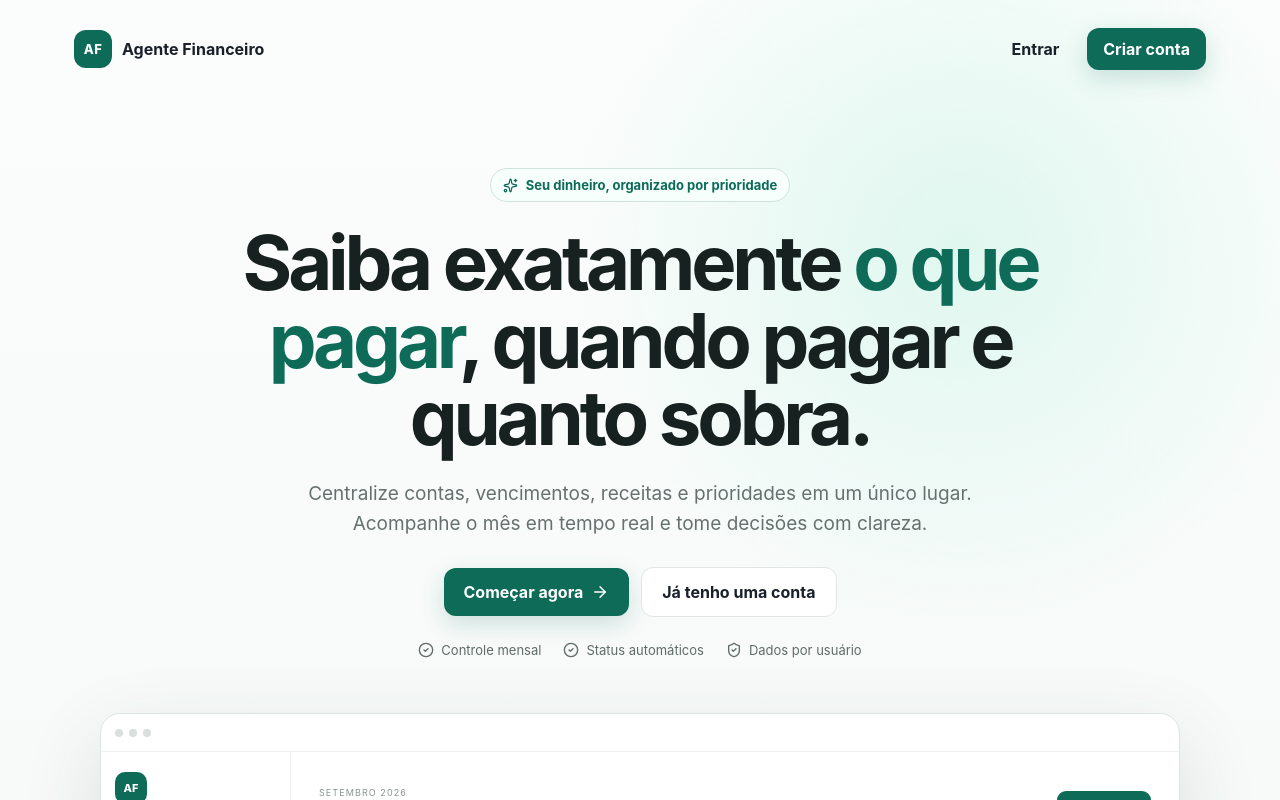
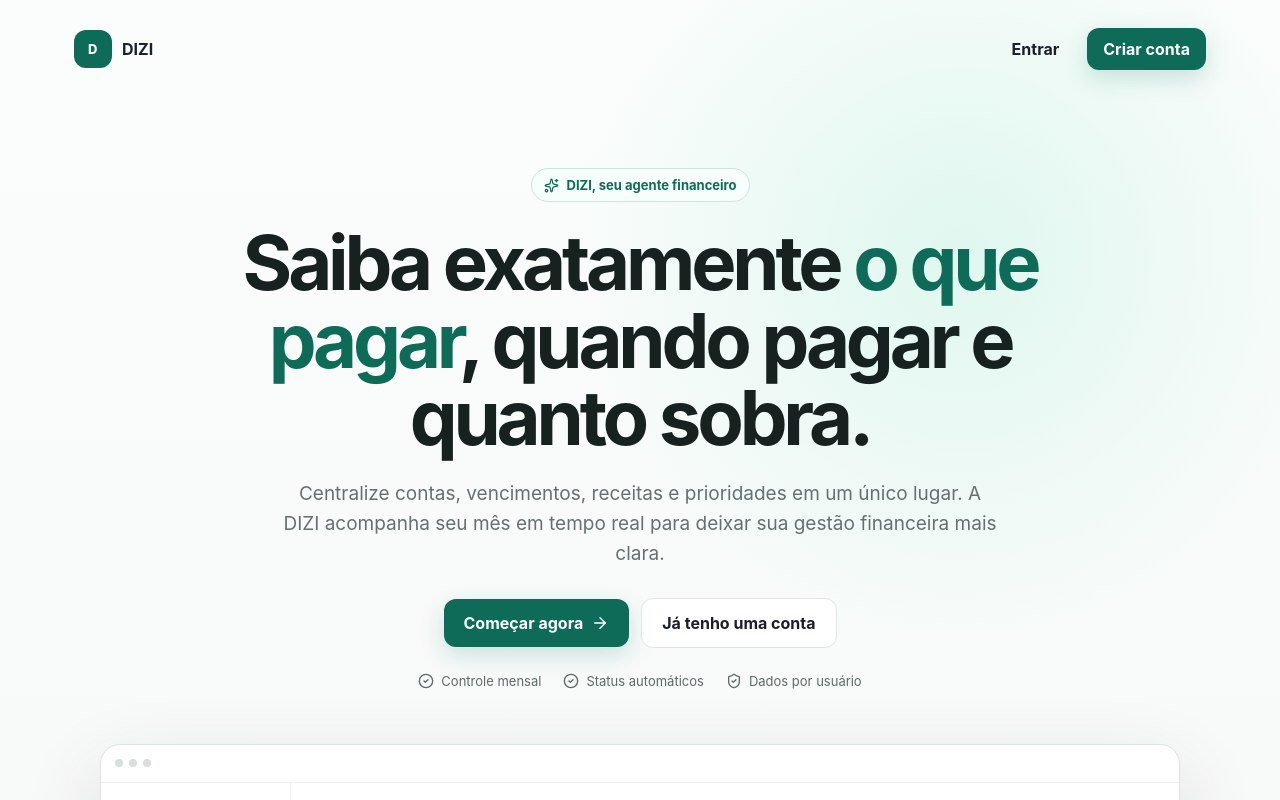
Before and after one commit to ceciliapedrosa/Agente-Financeiro, a Next.js app in the folder agente-financeiro/: page / in a window 1280 px wide. Shown: the top 800 px of the page. Built offline with nearby package versions, Linux system fonts and the light colour scheme.

Commit message:
Renomeia o agente para DIZI e adiciona acesso a recuperação de senha

```diff
--- a/agente-financeiro/src/app/page.tsx
+++ b/agente-financeiro/src/app/page.tsx
@@ -5,20 +5,20 @@ export default function Home() {
   return (
     <main className="landing">
       <nav className="landing-nav">
-        <div className="brand"><span className="brand-mark">AF</span><span>Agente Financeiro</span></div>
+        <div className="brand"><span className="brand-mark">D</span><span>DIZI</span></div>
         <div className="nav-actions"><Link href="/login" className="btn ghost">Entrar</Link><Link href="/cadastro" className="btn primary">Criar conta</Link></div>
       </nav>
       <section className="hero">
-        <div className="eyebrow"><Sparkles size={15}/> Seu dinheiro, organizado por prioridade</div>
+        <div className="eyebrow"><Sparkles size={15}/> DIZI, seu agente financeiro</div>
         <h1>Saiba exatamente <span>o que pagar</span>, quando pagar e quanto sobra.</h1>
-        <p>Centralize contas, vencimentos, receitas e prioridades em um único lugar. Acompanhe o mês em tempo real e tome decisões com clareza.</p>
+        <p>Centralize contas, vencimentos, receitas e prioridades em um único lugar. A DIZI acompanha seu mês em tempo real para deixar sua gestão financeira mais clara.</p>
         <div className="hero-actions"><Link href="/cadastro" className="btn primary big">Começar agora <ArrowRight size={18}/></Link><Link href="/login" className="btn secondary big">Já tenho uma conta</Link></div>
         <div className="trust-row"><span><CheckCircle2 size={16}/> Controle mensal</span><span><CheckCircle2 size={16}/> Status automáticos</span><span><ShieldCheck size={16}/> Dados por usuário</span></div>
       </section>
       <section className="preview-shell">
         <div className="preview-top"><span></span><span></span><span></span></div>
         <div className="preview-grid">
-          <aside className="preview-side"><div className="mini-brand">AF</div>{["Visão geral","Pagamentos","Receitas","Cartões","Relatórios"].map((x,i)=><div key={x} className={i===0?"preview-item active":"preview-item"}>{x}</div>)}</aside>
+          <aside className="preview-side"><div className="mini-brand">D</div>{["Visão geral","Pagamentos","Receitas","Cartões","Relatórios"].map((x,i)=><div key={x} className={i===0?"preview-item active":"preview-item"}>{x}</div>)}</aside>
           <div className="preview-main">
             <div className="preview-heading"><div><small>SETEMBRO 2026</small><h3>Olá, Cecília 👋</h3></div><div className="fake-button">+ Nova conta</div></div>
             <div className="stats-row"><div className="fake-stat"><small>SALDO PREVISTO</small><strong>R$ 2.640,00</strong><em>+12% este mês</em></div><div className="fake-stat"><small>A PAGAR</small><strong>R$ 1.840,00</strong><em>6 contas</em></div><div className="fake-stat"><small>PAGO</small><strong>R$ 2.100,00</strong><em>8 contas</em></div></div>
```
